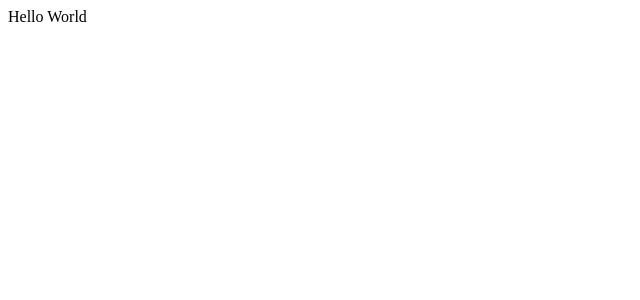
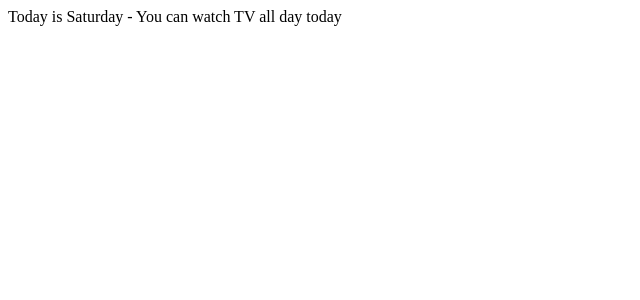
Before and after one commit to GroceriStar/react-intern-only-27, a React (Create React App) app: page / in a window 1280 px wide. Shown: the top 300 px of the page, without its empty margins (0-640 px from the left). Built offline with nearby package versions, Linux system fonts and the light colour scheme.

Commit message:
Turorial #2 Date Checker

```diff
--- a/src/App.js
+++ b/src/App.js
@@ -1,11 +1,22 @@
 import React, { Component } from 'react';
 
 class App extends Component {
+
+  getDayName(number) {
+    let days = ['Sunday', 'Monday', 'Tuesday', 'Wednesday', 'Thursday', 'Friday', 'Saturday'];
+    return days[number];
+  }
+
   render() {
-    return (
-      <div>Hello World</div>
-    );
+    // Get current date
+    let today = new Date().getDay();
+    // If it is weekday
+    if (today === 6 || today === 0)
+      return <div>Today is {this.getDayName(today)} - You can watch TV all day today</div>;
+    // If it is weeken
+    return <div>Today is {this.getDayName(today)} - You should go to work today</div>;
   }
+
 }
 
 export default App;
```
Also changed, not shown: 1 other file (tests, documents, lock files or other folders).
